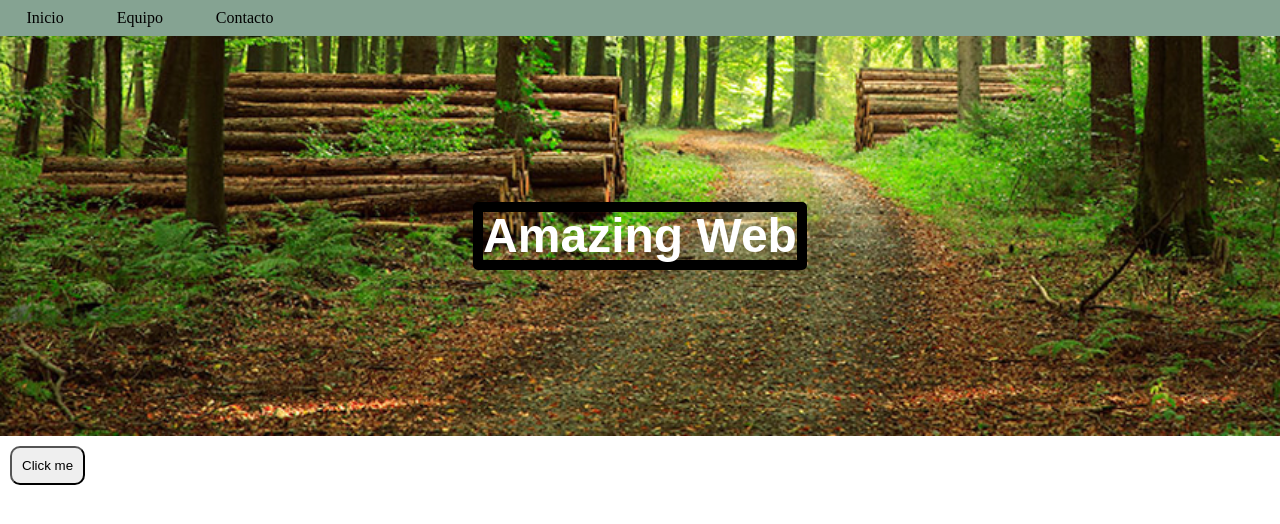
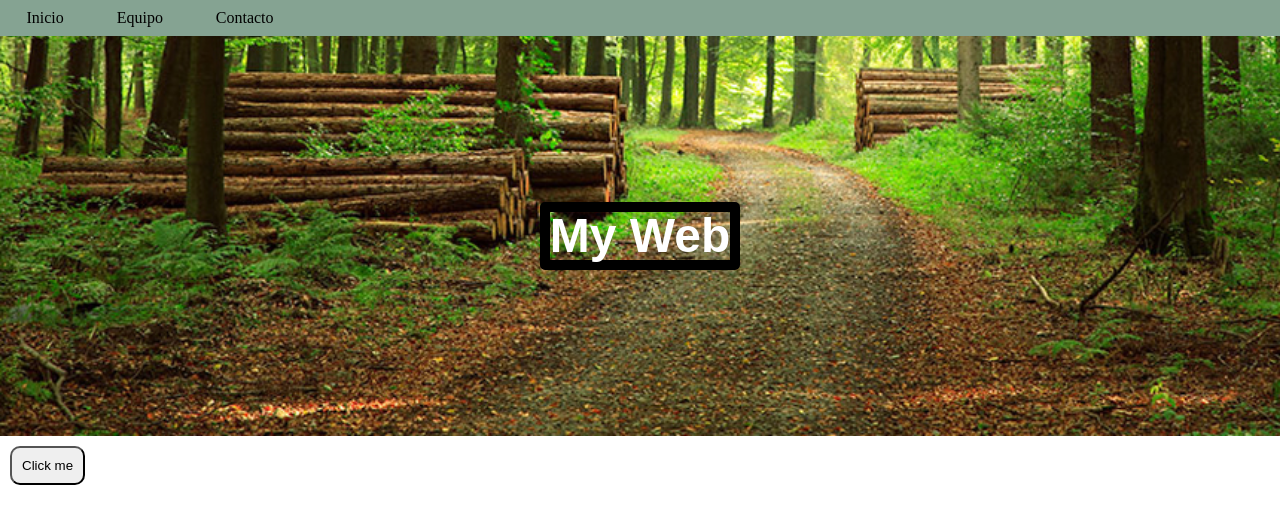
Before and after one commit to codeacademyxorg/sample-website, a plain HTML site: page index.html in a window 1280 px wide. Drawn offline with Linux system fonts and the light colour scheme.

Commit message:
Canviar el títol

```diff
--- a/index.html
+++ b/index.html
@@ -22,7 +22,7 @@
 
         <main>
             <div id="mainPanel">
-                <h2>Amazing Web</h2>
+                <h2>My Web</h2>
             </div>
             <button>Click me</button>
         </main>
```
